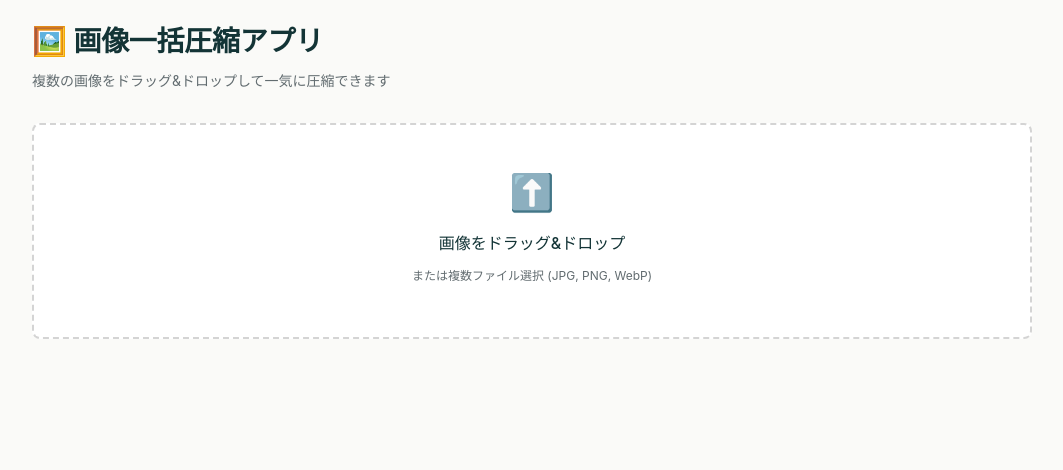
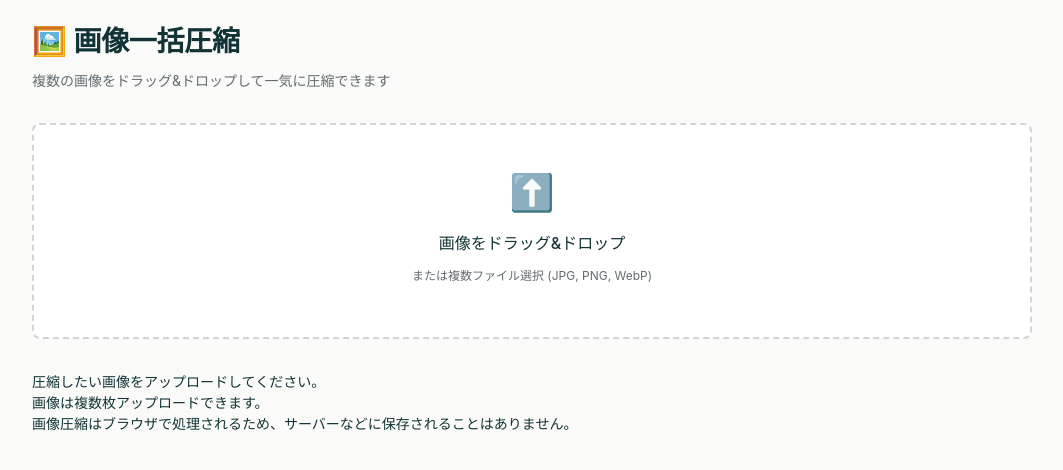
Before and after one commit to ryo-kaneko12/image-compressor, a plain HTML site: page index.html in a window 1280 px wide. Shown: the whole page, without its empty margins (108-1171 px from the left). Drawn offline with Linux system fonts and the light colour scheme.

Commit message:
Update index.html

```diff
--- a/index.html
+++ b/index.html
@@ -8,7 +8,7 @@
 </head>
 <body>
     <div class="container">
-        <h1>🖼️ 画像一括圧縮アプリ</h1>
+        <h1>🖼️ 画像一括圧縮</h1>
         <p class="subtitle">複数の画像をドラッグ&ドロップして一気に圧縮できます</p>
 
         <div id="message" class="message"></div>
@@ -19,7 +19,9 @@
             <p class="upload-text">画像をドラッグ&ドロップ</p>
             <p class="upload-hint">または複数ファイル選択 (JPG, PNG, WebP)</p>
         </div>
+<p>圧縮したい画像をアップロードしてください。<br>画像は複数枚アップロードできます。<br>画像圧縮はブラウザで処理されるため、サーバーなどに保存されることはありません。
 
+</p>
         <div class="settings" id="settings">
             <div class="settings-grid">
                 <div class="form-group">
```
